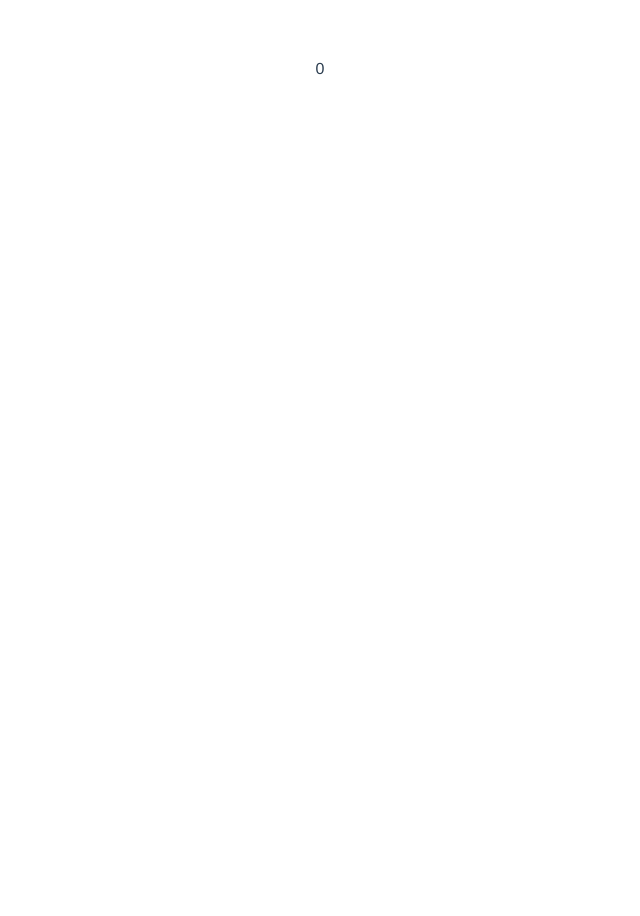
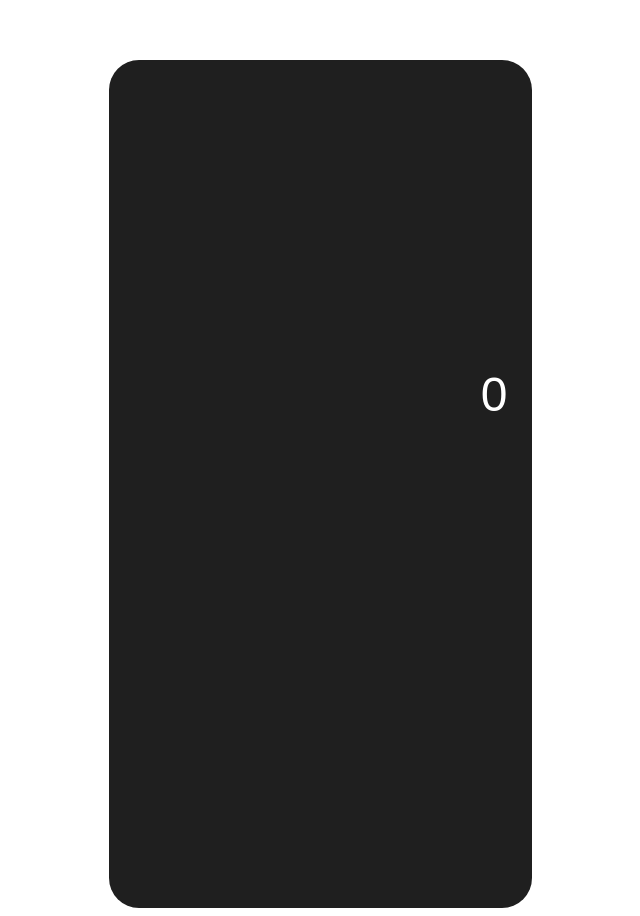
Before and after one commit to Vikraantnegi/VueCalculator, a Vue app in the folder calculator/: page / in a window 1280 px wide. Shown: the whole page, without its empty margins (320-960 px from the left). Before the commit the page ends 800 px from the top, so only its background shows below. Built offline with nearby package versions, Linux system fonts and the light colour scheme.

Commit message:
Upper Calculator CSS

```diff
--- a/calculator/src/components/Calculator.vue
+++ b/calculator/src/components/Calculator.vue
@@ -27,18 +27,46 @@ export default {
 
 <!-- Add "scoped" attribute to limit CSS to this component only -->
 <style scoped>
-h3 {
-  margin: 40px 0 0;
-}
-ul {
-  list-style-type: none;
-  padding: 0;
-}
-li {
-  display: inline-block;
-  margin: 0 10px;
-}
-a {
-  color: #42b983;
-}
+
+  .calculator{
+    width: 375px;
+    height: 800px;
+    background: #1F1F1F;
+    padding: 24px;
+    border-radius: 30px;
+  }
+  .workArea{
+    height: 350px;
+    display: flex;
+    flex-direction: column;
+    justify-content: space-between;
+  }
+  .tabBar{
+    margin-top: 60px;
+    color: #FFFFFF;
+    display: flex;
+    flex-direction: row;
+    justify-content: space-between;
+  }
+  .calculation{
+    display: flex;
+    flex-direction: column;
+    gap: 5px;
+  }
+  .operation{
+    font-family: 'Poppins', sans-serif;
+    font-weight: 500;
+    font-size: 28px;
+    text-align: right;
+    color: #AAAAAA;
+  }
+  .result{
+    font-family: 'Poppins', sans-serif;
+    font-weight: 500;
+    font-size: 48px;
+    text-align: right;
+    color: #FFFFFF;
+    margin-bottom: 12px;
+  }
+
 </style>
```
